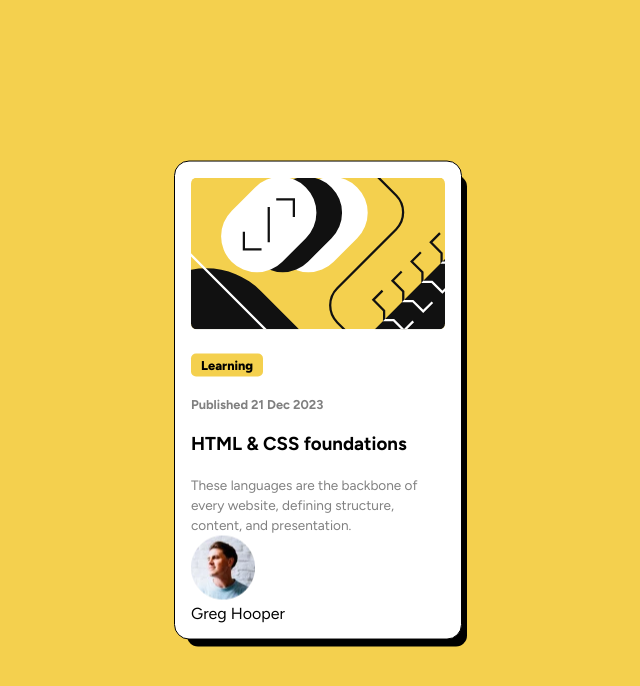
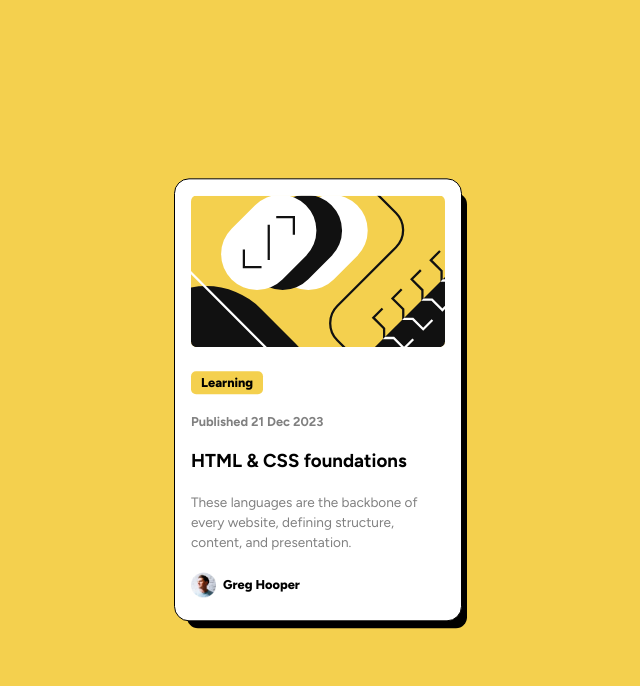
Before and after one commit to dannyswagg/blog-card, a plain HTML site: page index.html in a window 1280 px wide. Shown: the whole page, without its empty margins (322-962 px from the left). Drawn offline with Linux system fonts and the light colour scheme.

Commit message:
Update style.css

```diff
--- a/style.css
+++ b/style.css
@@ -61,16 +61,16 @@ h3:hover {
   line-height: 20px;
   color: hsl(0, 0%, 50%);
 }
-footer {
+.card-footer {
   display: flex;
   align-items: center;
   margin: 20px 0 7px 0;
 }
-footer img {
+.card-footer img {
   width: 25px;
   margin-right: 7px;
 }
-footer p {
+.card-footer p {
   font-size: 0.8rem;
   font-weight: 800;
 }
```
